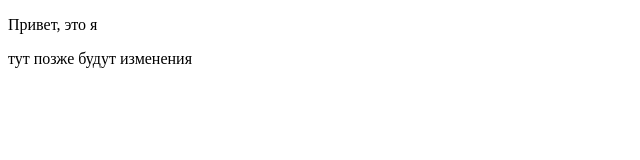
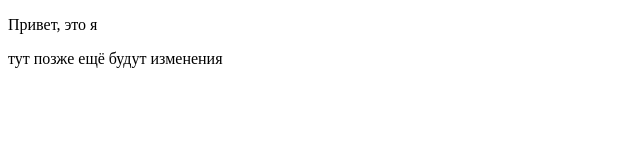
Before and after one commit to Okveda/test_new, a plain HTML site: page index.html in a window 1280 px wide. Shown: the full height of the page, 0-640 px from the left. Drawn offline with Linux system fonts and the light colour scheme.

Commit message:
add 1.txt, index.html and 2.txt

```diff
--- a/index.html
+++ b/index.html
@@ -4,10 +4,10 @@
 	<meta charset="utf-8">
 	<meta name="viewport" content="width=device-width, initial-scale=1">
 	<title>Первая страница</title>
-	<title></title>
+	<title>Вторая страница</title>
 </head>
 <body>
 <p>Привет, это я</p>
-<p>тут позже будут изменения</p>
+<p>тут позже ещё будут изменения</p>
 </body>
 </html>
```
Also changed, not shown: 1.txt (added), 2.txt (added).
